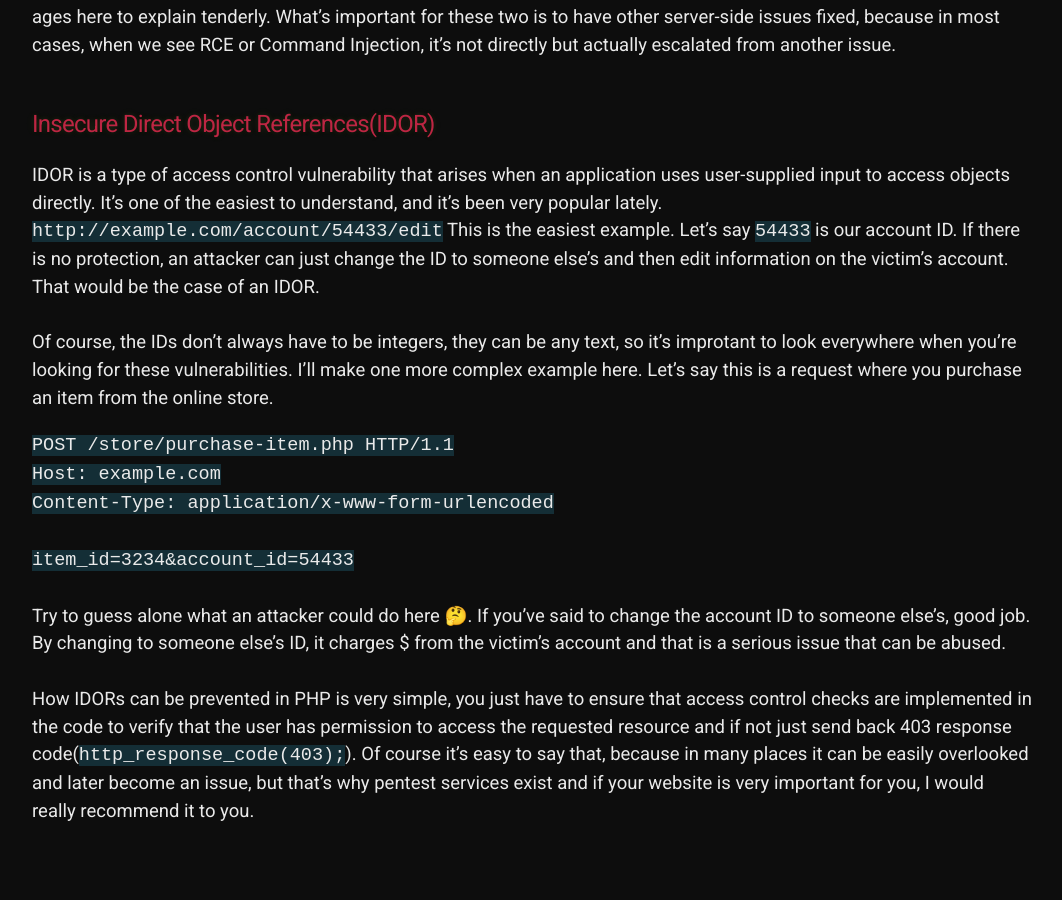
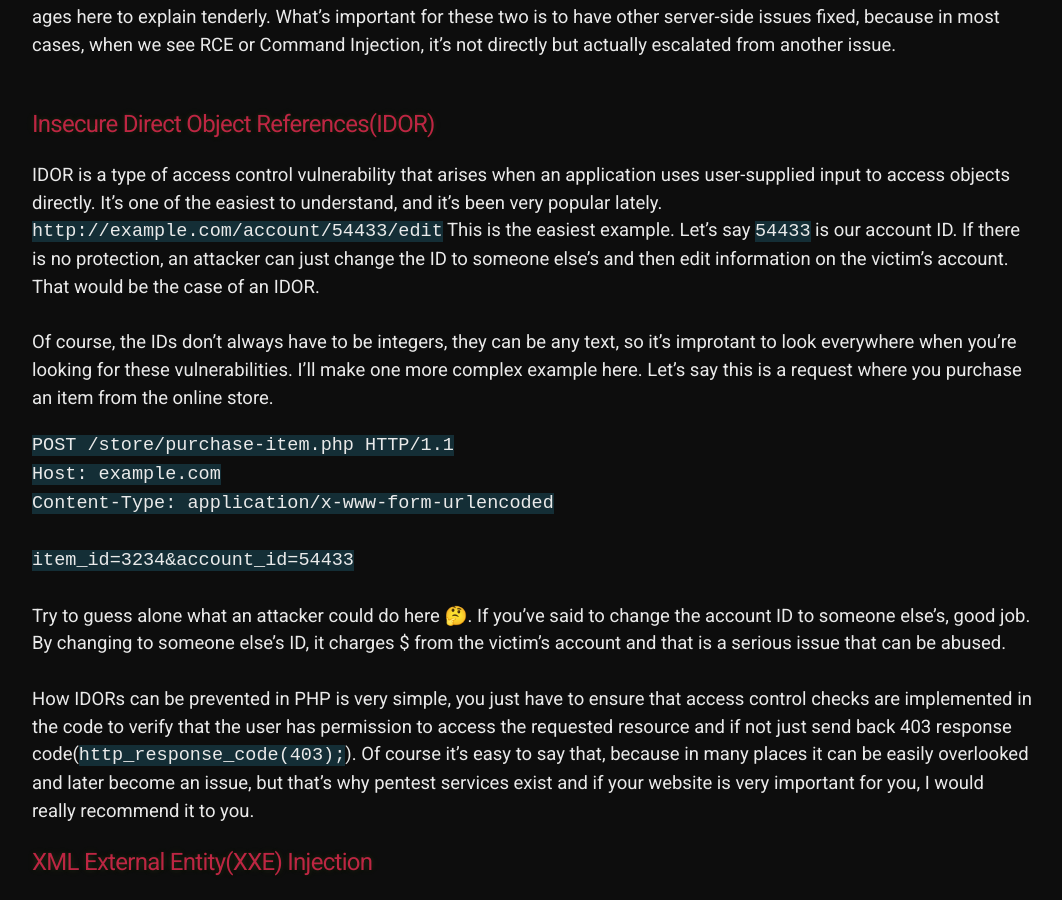
Before and after one commit to 20kilograma/blog, a Jekyll site: the page built from php-sec.md, in a window 1280 px wide and 900 px high, scrolled down 12771 px. Shown: the whole window, without its empty margins (108-1170 px from the left). Built offline with Jekyll 4.4.1, drawn with Linux system fonts in a browser that asks for light colours; some web fonts are replaced; our own code applies the rules of GitHub Pages for plain Markdown files; before the commit the page ends 13617 px from its top, so only the background shows below that.

Commit message:
Update php-sec.md

```diff
--- a/php-sec.md
+++ b/php-sec.md
@@ -251,3 +251,5 @@ item_id=3234&account_id=54433<br>
 <br>
 Try to guess alone what an attacker could do here 🤔. If you've said to change the account ID to someone else's, good job. By changing to someone else's ID, it charges $ from the victim's account and that is a serious issue that can be abused. <br><br>
 How IDORs can be prevented in PHP is very simple, you just have to ensure that access control checks are implemented in the code to verify that the user has permission to access the requested resource and if not just send back 403 response code(<code>http_response_code(403);</code>). Of course it's easy to say that, because in many places it can be easily overlooked and later become an issue, but that's why pentest services exist and if your website is very important for you, I would really recommend it to you.
+
+## XML External Entity(XXE) Injection
```
